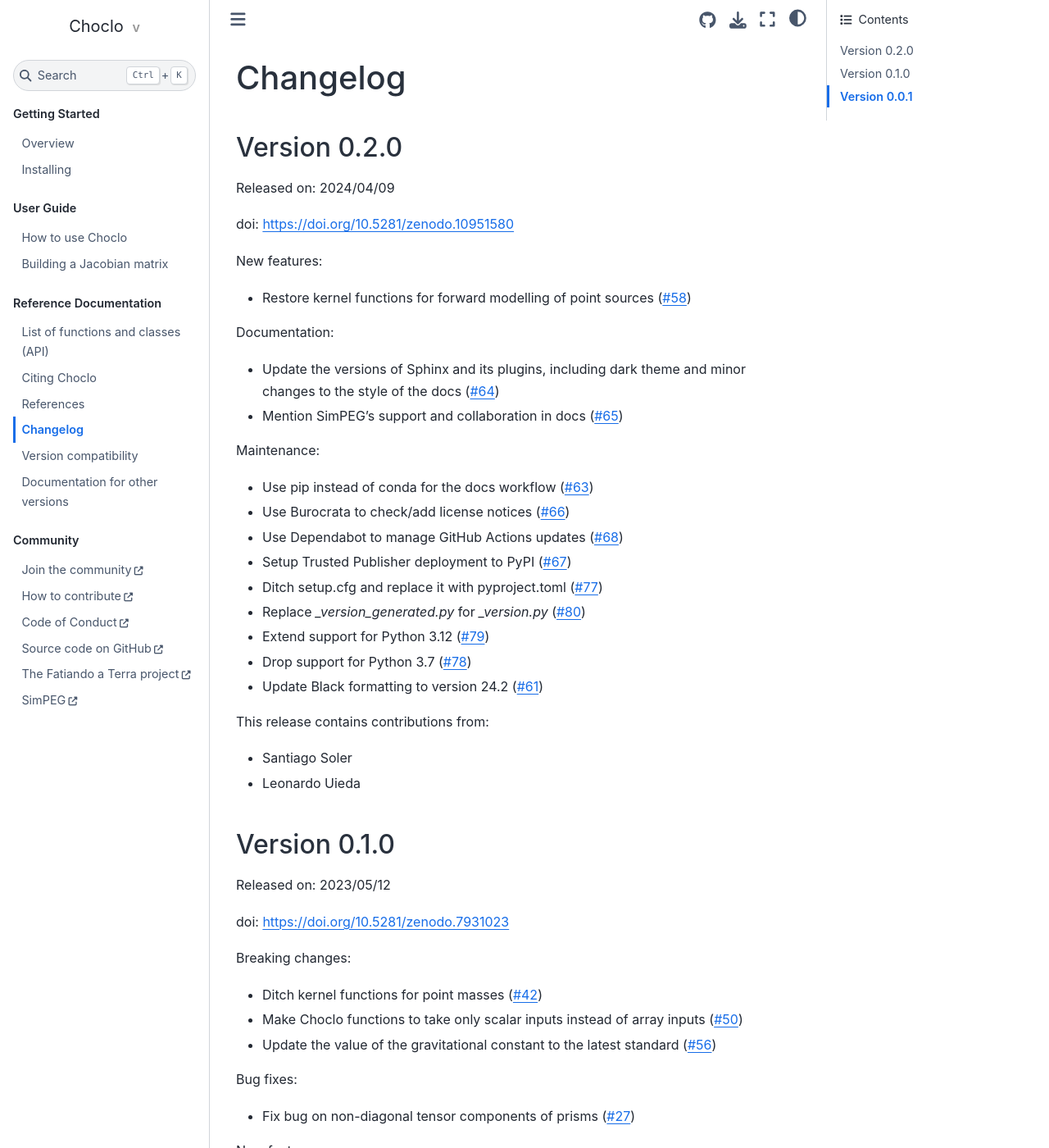
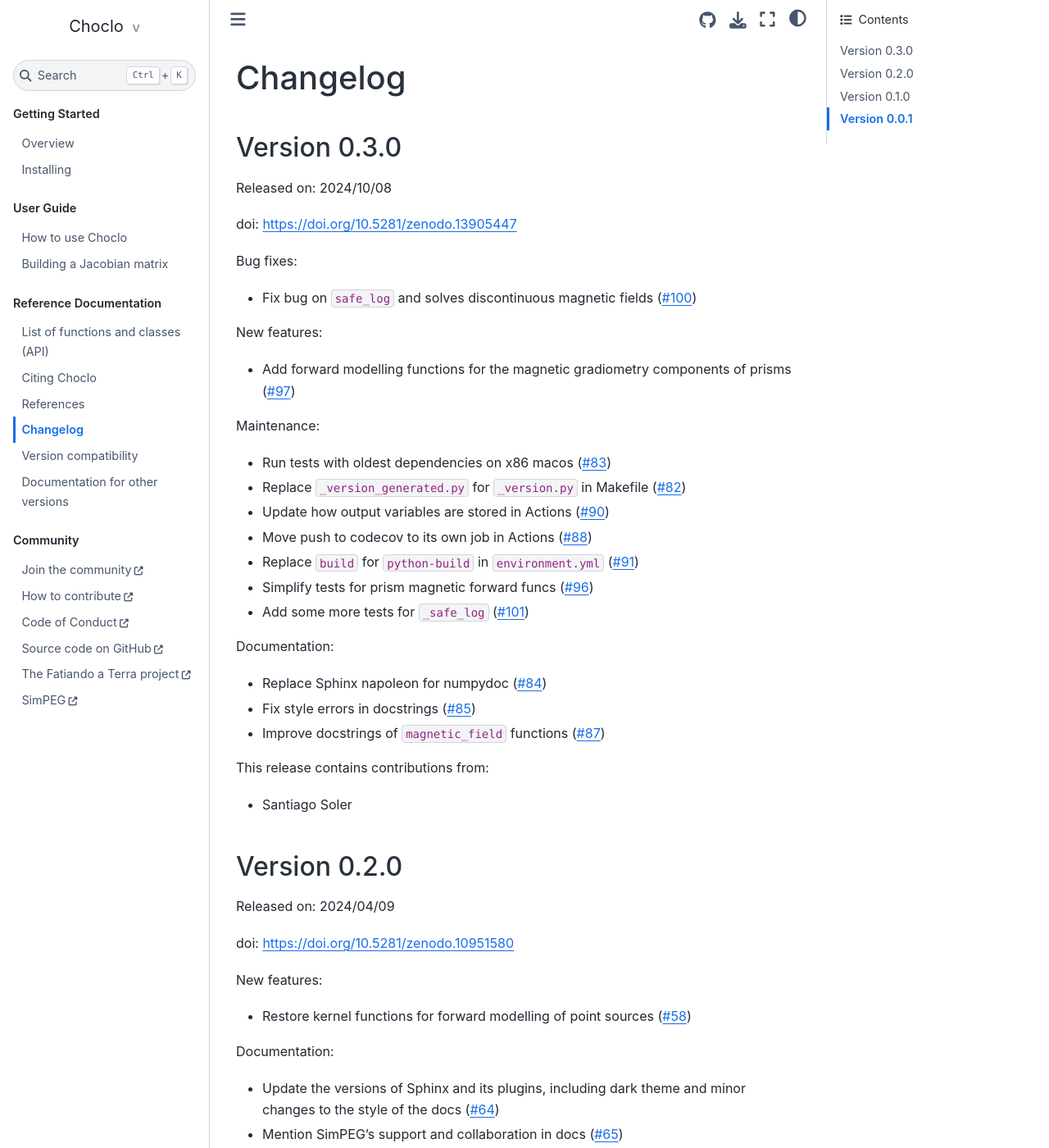
Before and after one commit to fatiando/choclo, a Sphinx documentation site: the page built from doc/changes.rst, in a window 1280 px wide and 1400 px high. Shown: the whole window at 82% size. Built offline with Sphinx 7.4.7 and the Sphinx Book theme 1.1.4, drawn with Linux system fonts in a browser that asks for light colours; the version number could not be read and is left out.

Commit message:
Add changelog for v0.3.0 (#104)
Add changelog for Choclo v0.3.0. Include link to new docs in
`versions.rst`.

```diff
--- a/doc/changes.rst
+++ b/doc/changes.rst
@@ -2,6 +2,42 @@
 
 Changelog
 =========
+
+Version 0.3.0
+-------------
+
+Released on: 2024/10/08
+
+doi: https://doi.org/10.5281/zenodo.13905447
+
+Bug fixes:
+
+-  Fix bug on ``safe_log`` and solves discontinuous magnetic fields (`#100 <https://github.com/fatiando/choclo/pull/100>`__)
+
+New features:
+
+-  Add forward modelling functions for the magnetic gradiometry components of prisms (`#97 <https://github.com/fatiando/choclo/pull/97>`__)
+
+Maintenance:
+
+-  Run tests with oldest dependencies on x86 macos (`#83 <https://github.com/fatiando/choclo/pull/83>`__)
+-  Replace ``_version_generated.py`` for ``_version.py`` in Makefile (`#82 <https://github.com/fatiando/choclo/pull/82>`__)
+-  Update how output variables are stored in Actions (`#90 <https://github.com/fatiando/choclo/pull/90>`__)
+-  Move push to codecov to its own job in Actions (`#88 <https://github.com/fatiando/choclo/pull/88>`__)
+-  Replace ``build`` for ``python-build`` in ``environment.yml`` (`#91 <https://github.com/fatiando/choclo/pull/91>`__)
+-  Simplify tests for prism magnetic forward funcs (`#96 <https://github.com/fatiando/choclo/pull/96>`__)
+-  Add some more tests for ``_safe_log`` (`#101 <https://github.com/fatiando/choclo/pull/101>`__)
+
+Documentation:
+
+-  Replace Sphinx napoleon for numpydoc (`#84 <https://github.com/fatiando/choclo/pull/84>`__)
+-  Fix style errors in docstrings (`#85 <https://github.com/fatiando/choclo/pull/85>`__)
+-  Improve docstrings of ``magnetic_field`` functions (`#87 <https://github.com/fatiando/choclo/pull/87>`__)
+
+This release contains contributions from:
+
+-  Santiago Soler
+
 
 Version 0.2.0
 -------------
--- a/doc/versions.rst
+++ b/doc/versions.rst
@@ -7,6 +7,7 @@
 * `Latest release <https://www.fatiando.org/choclo/latest>`__
 * `Development <https://www.fatiando.org/choclo/dev>`__
   (reflects the current development branch on GitHub)
+* `v0.3.0 <https://www.fatiando.org/choclo/v0.3.0>`__
 * `v0.2.0 <https://www.fatiando.org/choclo/v0.2.0>`__
 * `v0.1.0 <https://www.fatiando.org/choclo/v0.1.0>`__
 * `v0.0.1 <https://www.fatiando.org/choclo/v0.0.1>`__
```
